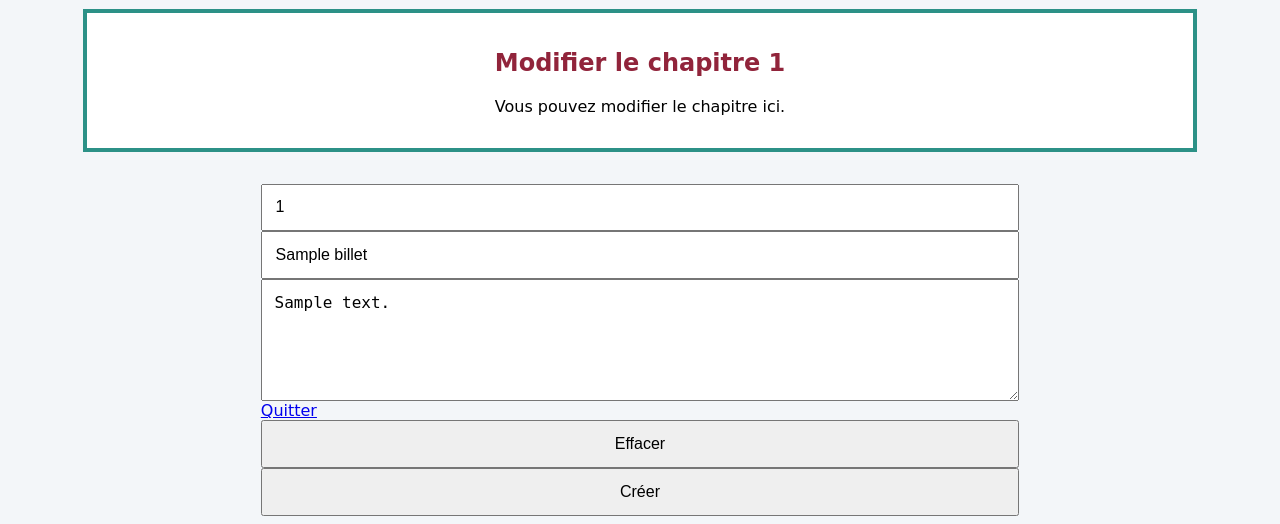
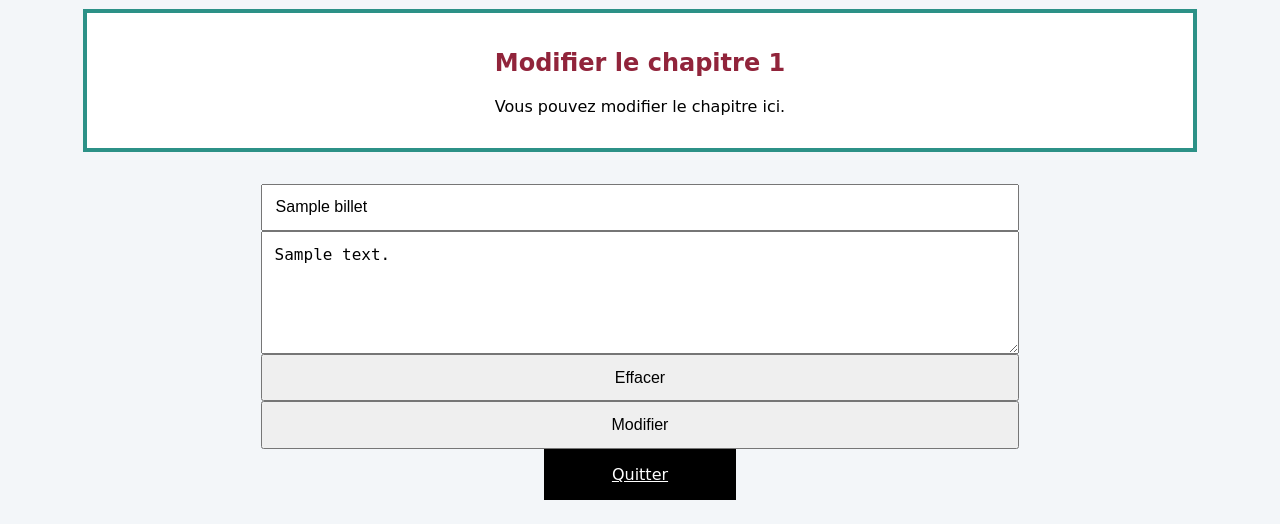
Before and after one commit to ophelieresfa/writer_blog, a PHP site: template src/View/updateArticle.twig in a window 1280 px wide. Shown: the part 332-856 px from the top of the page. After the commit the page ends 832 px from the top, so only its background shows below. Run offline with PHP 8.4, Linux system fonts and the light colour scheme; the template is opened without the code that fills it: most values are stand-ins (such as "Sample title", 1, 10 or a date in 2020); some libraries are stand-ins or nearby versions; some web fonts are replaced.

Commit message:
Update the file updateArticle.twig

```diff
--- a/src/View/updateArticle.twig
+++ b/src/View/updateArticle.twig
@@ -12,13 +12,12 @@
         </section>
 
         <form  method="post" action="{{ url("articles!update", {'id': billet.id}) }}" >
-            <input name="id" type="text" value="{{billet.id}}">
             <input name="titre" type="text" value="{{billet.titre}}">
             <textarea name="contenu" rows="5">{{billet.contenu}}</textarea>
             <input name="date" type="hidden" value="{{ date()|date('Y-m-d H:i:s') }}">
-            <a href="{{ url('admin') }}">Quitter</a>
             <input type="reset" value="Effacer">
-            <input type="submit" value="Créer">
+            <input type="submit" value="Modifier">
+            <a class="quit" href="{{ url('admin') }}">Quitter</a>
         </form>
     </main>
 {% endblock %}
```
